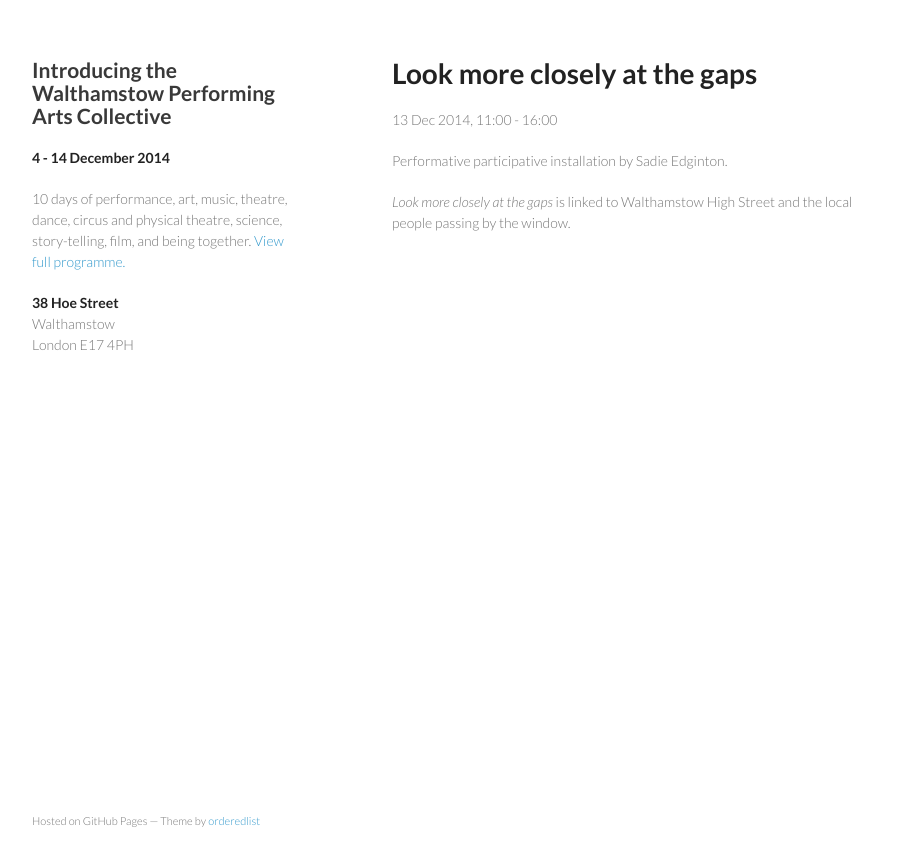
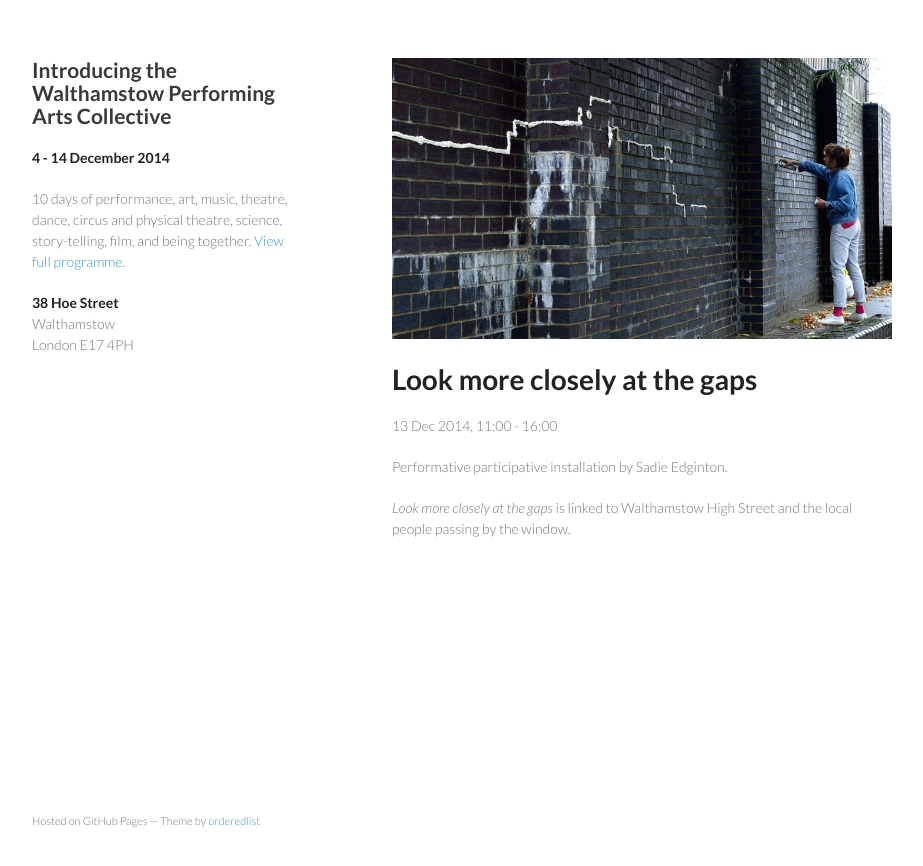
Before and after one commit to arts-walthamstow/arts-walthamstow.github.io, a Jekyll site: the page built from _posts/2014-12-13-installation.md, in a window 1280 px wide. Shown: the top 866 px of the page, without its empty margins (178-1101 px from the left). Built offline with Jekyll 4.4.1, drawn with Linux system fonts in a browser that asks for light colours.

Commit message:
allow events to have images

```diff
--- a/_layouts/post.html
+++ b/_layouts/post.html
@@ -4,6 +4,11 @@
 <div class="post">
 
   <div class="page-heading">
+
+    {% if page.image %}
+      <img class="page-image" src="/assets/{{ page.image }}" alt="{{ page.title }}: {{page.image-alt}}">
+    {% endif %}
+
     <h1 class="post-title">{{ page.title }}</h1>
     <p class="post-meta">
       {{ page.date | date: "%-d %b %Y, %H:%M" }}
--- a/_posts/2014-12-13-installation.md
+++ b/_posts/2014-12-13-installation.md
@@ -5,6 +5,8 @@
 end_date: 2014-12-13 16:00:00
 categories: event
 ticketing: Free to attend.
+image: "2014-12/not-graffiti-web.jpg"
+image-alt: "Not Graffiti, source: Sadie Edginton"
 ---
 Performative participative installation by Sadie Edginton.
 
--- a/_sass/_wpac_custom.scss
+++ b/_sass/_wpac_custom.scss
@@ -15,3 +15,8 @@
     }
   }
 }
+.post {
+  .page-image {
+    margin-bottom: 20px;
+  }
+}
```
Also changed, not shown: assets/2014-12/not-graffiti-web.jpg (added).
